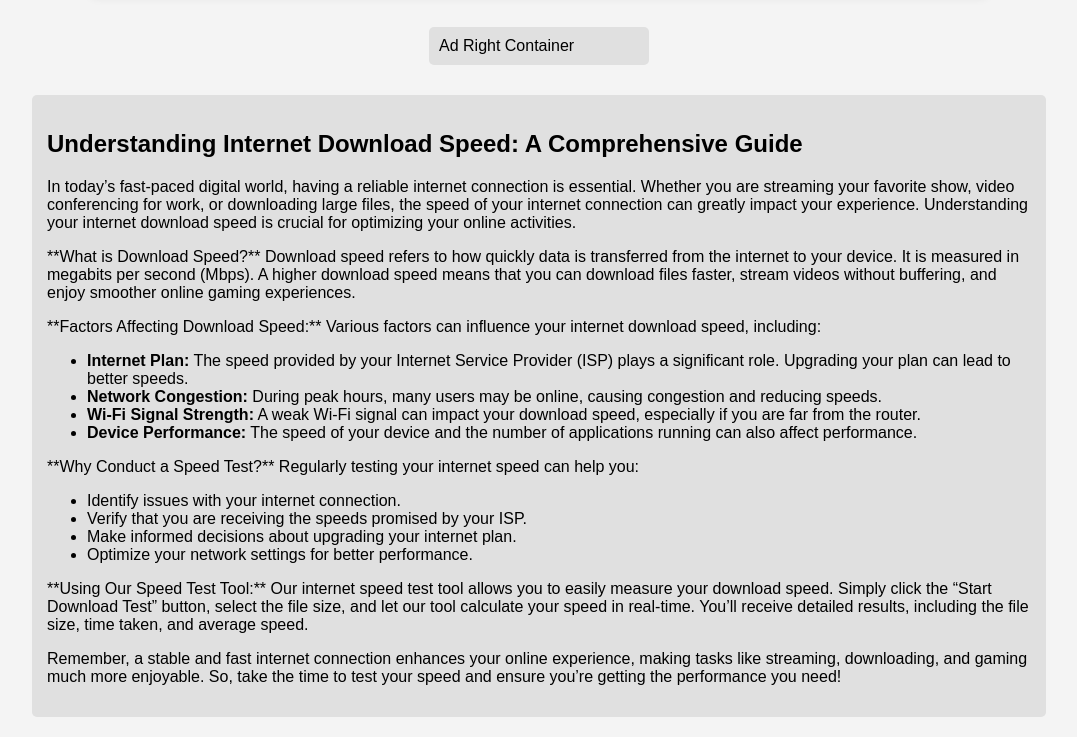
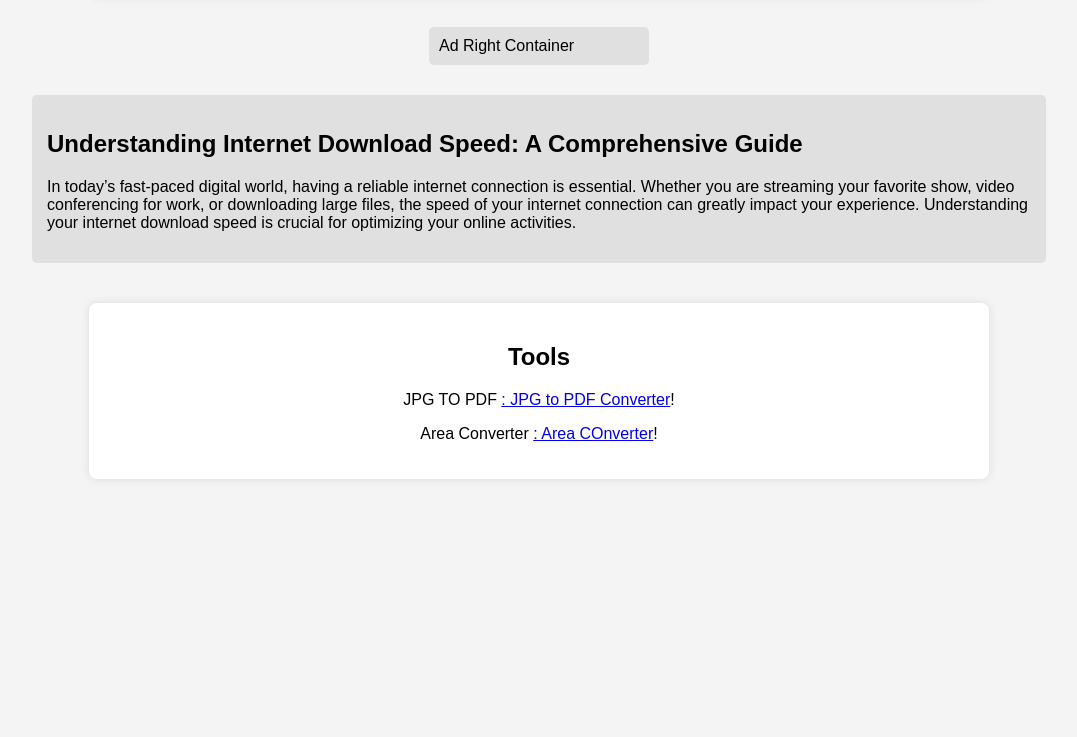
Before and after one commit to magzetic/speed-test, a website: page index.html in a window 1280 px wide. Shown: the part 410-1147 px from the top of the page, without its empty margins (101-1178 px from the left). After the commit the page ends 909 px from the top, so only its background shows below. Drawn offline with Linux system fonts and the light colour scheme.

Commit message:
Update index.html

```diff
--- a/index.html
+++ b/index.html
@@ -11,7 +11,7 @@
       name="keywords"
       content="internet speed test, download speed test, internet speed, broadband speed, speed test tool"
     />
-    <title>Alpha Download Speed Test</title>
+    <title>Download Speed Test</title>
     <link rel="stylesheet" href="styles.css" />
     <link
       href="https://fonts.googleapis.com/css2?family=Roboto:wght@700&display=swap"
@@ -67,58 +67,21 @@
         Understanding your internet download speed is crucial for optimizing
         your online activities.
       </p>
+      <!-- Rest of your blog content -->
+    </div>
+
+    <div class="container">
+      <h2>Tools</h2>
       <p>
-        **What is Download Speed?** Download speed refers to how quickly data is
-        transferred from the internet to your device. It is measured in megabits
-        per second (Mbps). A higher download speed means that you can download
-        files faster, stream videos without buffering, and enjoy smoother online
-        gaming experiences.
+        JPG TO PDF
+        <a href="./jpgtopdf/index.html" target="_blank">
+          : JPG to PDF Converter</a
+        >!
       </p>
       <p>
-        **Factors Affecting Download Speed:** Various factors can influence your
-        internet download speed, including:
-      </p>
-      <ul>
-        <li>
-          <strong>Internet Plan:</strong> The speed provided by your Internet
-          Service Provider (ISP) plays a significant role. Upgrading your plan
-          can lead to better speeds.
-        </li>
-        <li>
-          <strong>Network Congestion:</strong> During peak hours, many users may
-          be online, causing congestion and reducing speeds.
-        </li>
-        <li>
-          <strong>Wi-Fi Signal Strength:</strong> A weak Wi-Fi signal can impact
-          your download speed, especially if you are far from the router.
-        </li>
-        <li>
-          <strong>Device Performance:</strong> The speed of your device and the
-          number of applications running can also affect performance.
-        </li>
-      </ul>
-      <p>
-        **Why Conduct a Speed Test?** Regularly testing your internet speed can
-        help you:
-      </p>
-      <ul>
-        <li>Identify issues with your internet connection.</li>
-        <li>Verify that you are receiving the speeds promised by your ISP.</li>
-        <li>Make informed decisions about upgrading your internet plan.</li>
-        <li>Optimize your network settings for better performance.</li>
-      </ul>
-      <p>
-        **Using Our Speed Test Tool:** Our internet speed test tool allows you
-        to easily measure your download speed. Simply click the “Start Download
-        Test” button, select the file size, and let our tool calculate your
-        speed in real-time. You’ll receive detailed results, including the file
-        size, time taken, and average speed.
-      </p>
-      <p>
-        Remember, a stable and fast internet connection enhances your online
-        experience, making tasks like streaming, downloading, and gaming much
-        more enjoyable. So, take the time to test your speed and ensure you’re
-        getting the performance you need!
+        Area Converter
+        <a href="./areaconverter/index.html" target="_blank">: Area COnverter</a
+        >!
       </p>
     </div>
 
```
